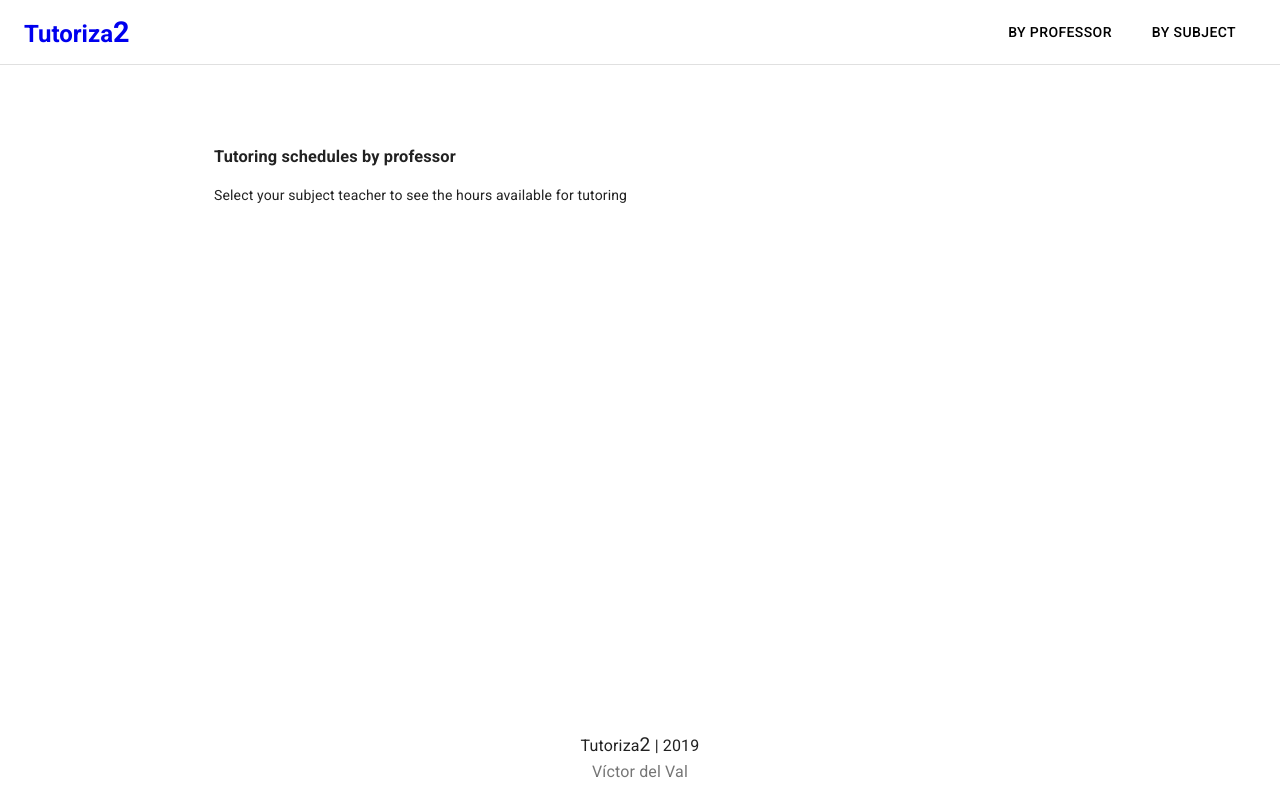
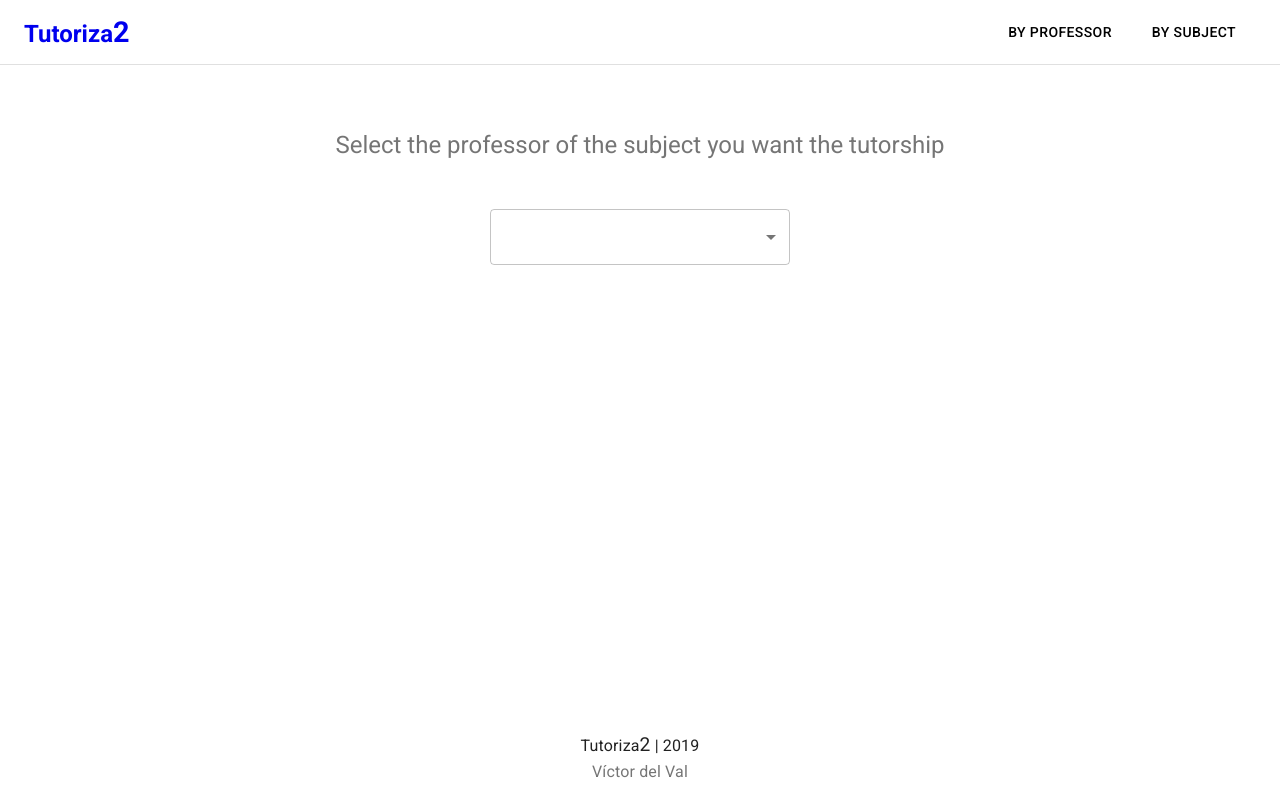
Before and after one commit to victordelval/frontend-react-hooks-and-testing, a React (Create React App) app: page /schedules-by-professor in a window 1280 px wide. Built offline with nearby package versions, Linux system fonts and the light colour scheme; data requests are answered from the project's data file.

Commit message:
Add initial professor's selector and sheet view

```diff
--- /dev/null
+++ b/src/components/selector.js
@@ -0,0 +1,42 @@
+import React from "react";
+import { makeStyles } from "@material-ui/core/styles";
+// import CircularProgress from "@material-ui/core/CircularProgress";
+import Select from '@material-ui/core/Select';
+import MenuItem from '@material-ui/core/MenuItem';
+import FormControl from '@material-ui/core/FormControl';
+
+const useStyles = makeStyles(theme => ({
+  formControl: {
+    margin: theme.spacing(1),
+    minWidth: 300,
+  },
+}));
+
+function Selector({ data, selected, handleChange }) {
+  const classes = useStyles();
+  console.log("****** render >> selected", selected)
+  console.log(selected ? selected.name : '')
+  return (
+    <div align="center">
+      <FormControl variant="outlined" className={classes.formControl}>
+        <Select
+          value={selected ? selected.name : ''}
+          onChange={e => handleChange(e)}
+          inputProps={{
+            name: "selectorbox",
+            id: "selectorbox"
+          }}
+        >
+          {/* <MenuItem value="">
+            <em>None</em>
+          </MenuItem> */}
+          {data.map(item =>
+            <MenuItem key={item.id} value={item}>{item.name}</MenuItem>
+          )}
+        </Select>
+      </FormControl>
+    </div>
+  );
+}
+
+export default Selector;
--- a/src/pages/professor.js
+++ b/src/pages/professor.js
@@ -1,13 +1,58 @@
-import React from 'react'
+import React, { useState, useEffect } from 'react'
+import Selector from '../components/selector'
+import Typography from "@material-ui/core/Typography";
+import Container from "@material-ui/core/Container";
+import { makeStyles } from "@material-ui/core/styles";
+import Paper from '@material-ui/core/Paper';
+
+import { useData } from '../utils/dataHook'
+
+const useStyles = makeStyles(theme => ({
+  detail: {
+    padding: theme.spacing(3, 2),
+  },
+}));
 
 function Professor() {
+  const classes = useStyles();
+  const { professors } = useData()
+  const [selected, setSelected] = useState(null)
+
+  const handleChange = e => {
+    console.log("*** change", e)
+    setSelected(e.target.value)
+  }
+
   return (
-    <div>
-      <h3>
-        Tutoring schedules by professor
-      </h3>
-      <p>Select your subject teacher to see the hours available for tutoring</p>
-    </div>
+    <>
+      <Typography variant="h5" align="center" color="textSecondary" component="p">
+        Select the professor of the subject you want the tutorship
+      </Typography>
+      <br />
+      <br />
+      <Container maxWidth="md" component="main">
+        <Selector data={professors} selected={selected} handleChange={handleChange} />
+        {/* <hr /> */}
+        <br />
+        <br />
+        {selected && (
+          <Paper className={classes.detail}>
+            <Typography variant="h5" component="h3">
+              {selected.name}
+            </Typography>
+            <Typography component="p">
+              {selected.area}
+            </Typography>
+            <Typography component="p">
+              {selected.office}
+            </Typography>
+            <Typography component="p">
+              {JSON.stringify(selected.schedules)}
+            </Typography>
+          </Paper>
+        )}
+      </Container>
+    </>
   )
 }
 
```
Also changed, not shown: src/pages/home.js (+2 -8 lines).
